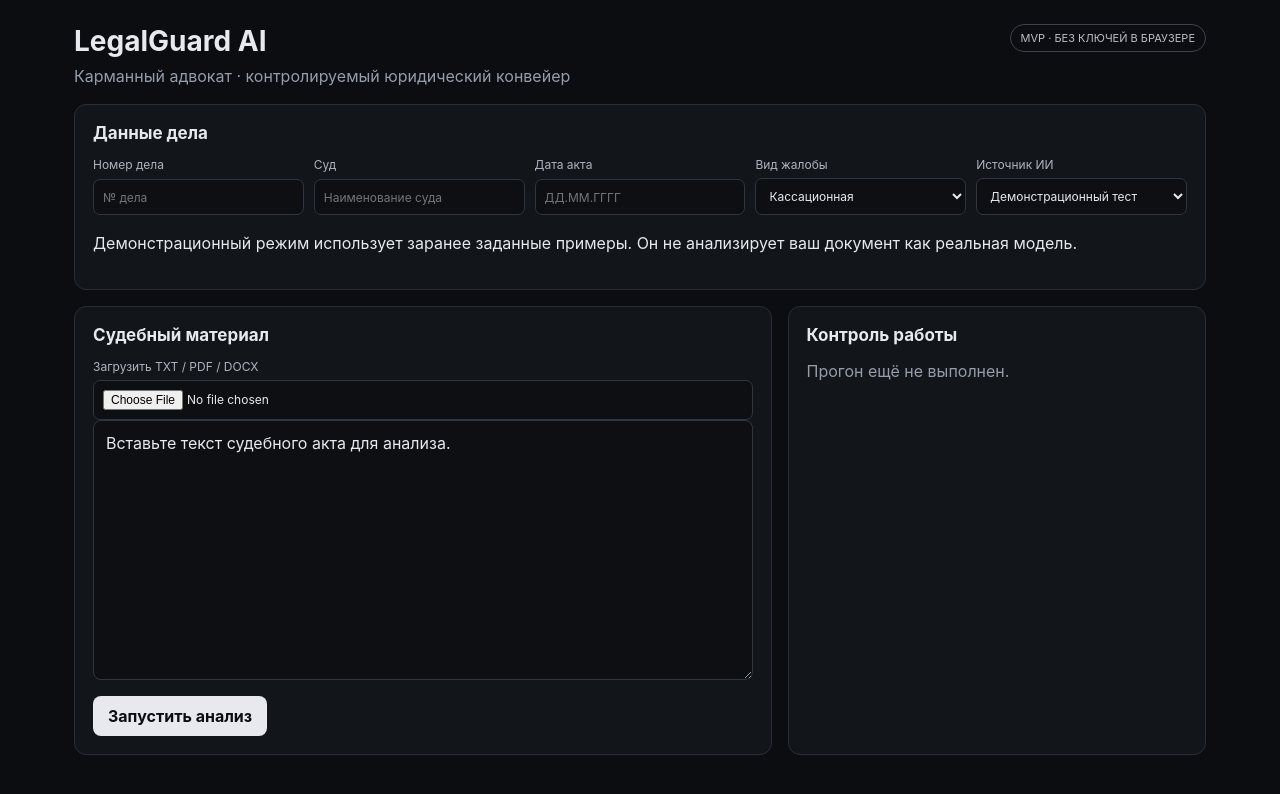
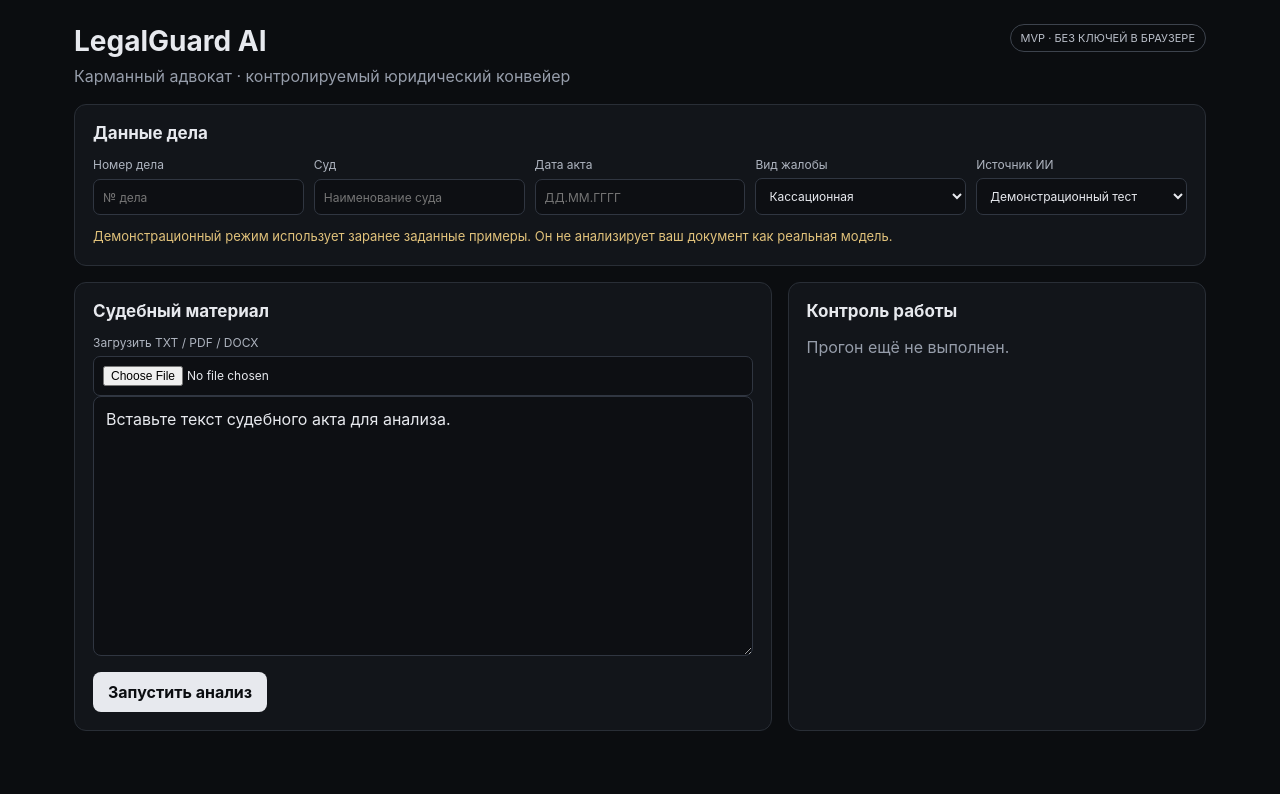
Before and after one commit to porejrosebostan40-cmd/legalguard-ai-fixed, a React (Vite) app: page / in a window 1280 px wide. Shown: the top 794 px of the page. Built offline with nearby package versions, Linux system fonts and the light colour scheme.

Commit message:
ui: style provider privacy and demo warnings

```diff
--- a/src/styles.css
+++ b/src/styles.css
@@ -13,6 +13,7 @@ header p, .muted { color: #969daa; margin: 6px 0 0; }
 .metadata { margin-bottom: 16px; }
 .local-endpoint { margin-top: 12px; max-width: 760px; }
 .local-endpoint .muted { font-size: 12px; }
+.mode-note { margin: 12px 0 0; color: #e1c27b; font-size: 13px; }
 .fields { display: grid; grid-template-columns: repeat(5, 1fr); gap: 10px; }
 label { display: grid; gap: 6px; color: #aeb4bf; font-size: 12px; }
 input, select { width: 100%; min-width: 0; background: #0d0f13; color: #e7e9ee; border: 1px solid #303641; border-radius: 7px; padding: 9px; }
```
